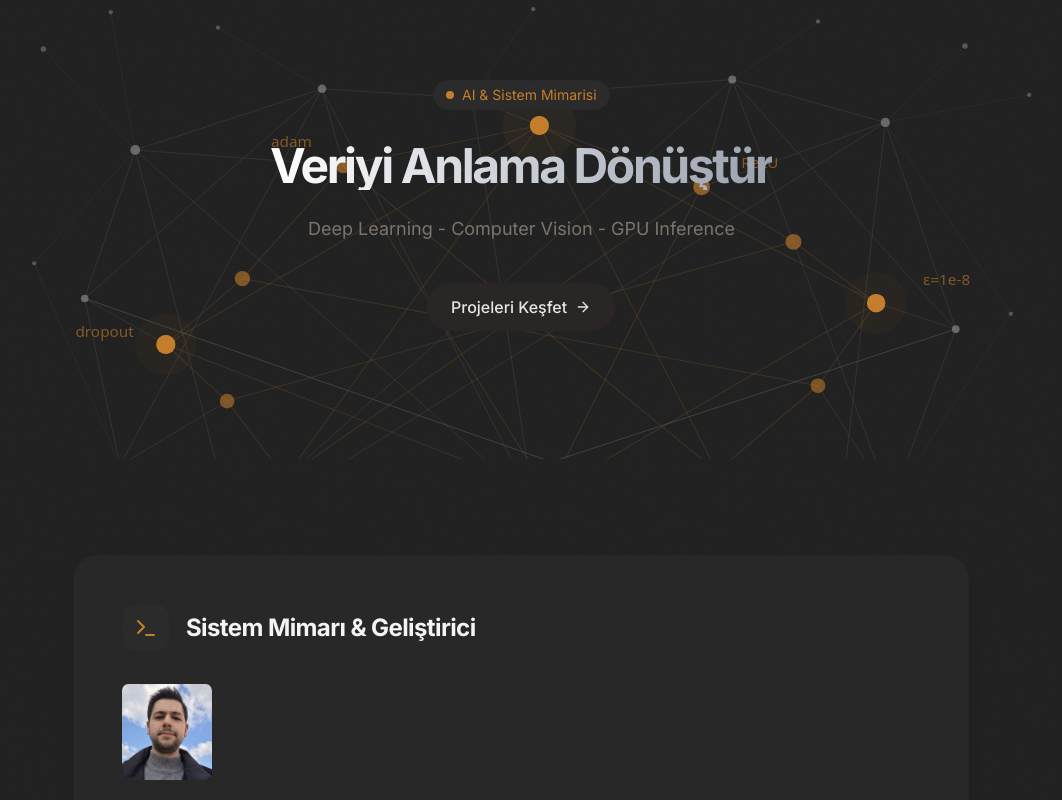
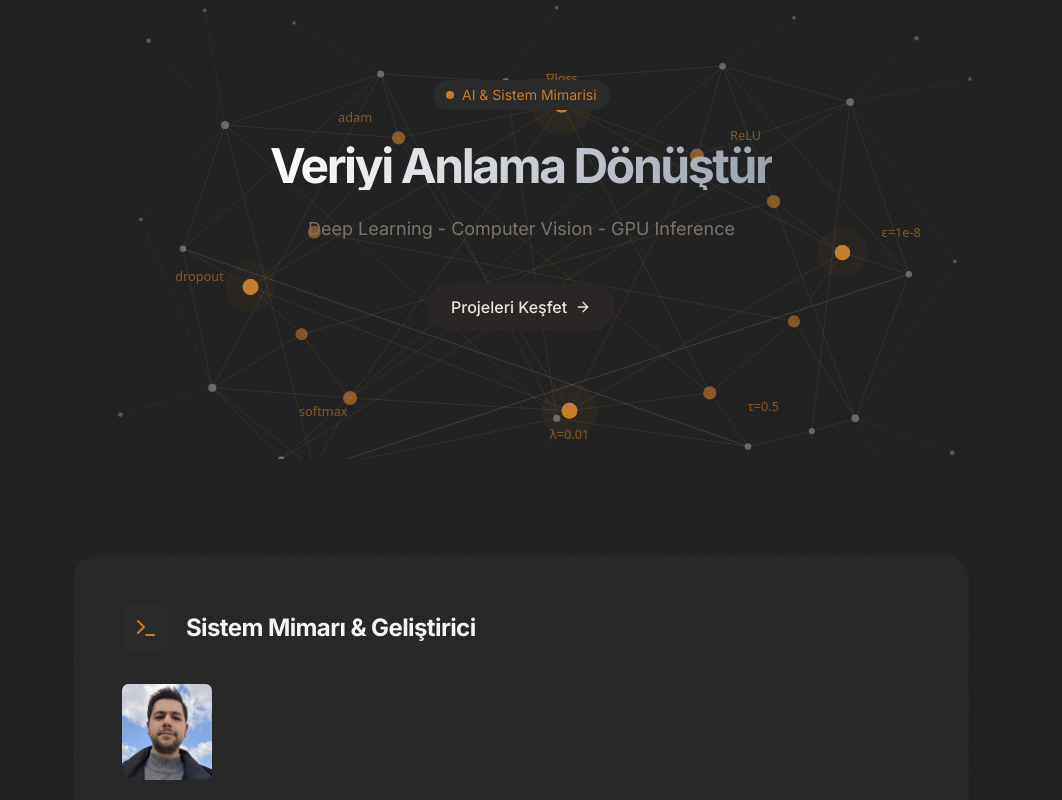
Before and after one commit to omerfarukpirhasanoglu/pirhasanoglu.com, a Next.js app: page / in a window 1280 px wide. Shown: the top 800 px of the page, without its empty margins (119-1181 px from the left). Built offline with nearby package versions, Linux system fonts and the light colour scheme.

Commit message:
margin fix

```diff
--- a/src/app/page.tsx
+++ b/src/app/page.tsx
@@ -10,7 +10,7 @@ export default function LandingPage() {
 
         {/* Node Network Background */}
         <div className="absolute inset-0 w-full h-full pointer-events-none z-0">
-          <svg width="100%" height="100%" viewBox="0 0 680 300" preserveAspectRatio="xMidYMid meet" xmlns="http://www.w3.org/2000/svg">
+          <svg width="100%" height="100%" viewBox="0 0 640 360" preserveAspectRatio="xMidYMid meet" xmlns="http://www.w3.org/2000/svg">
             <style>{`
               .e   { fill: none; stroke: #c47d2a; stroke-width: 0.7; opacity: 0.17; }
               .eg  { fill: none; stroke: #888; stroke-width: 0.6; opacity: 0.18; }
```
